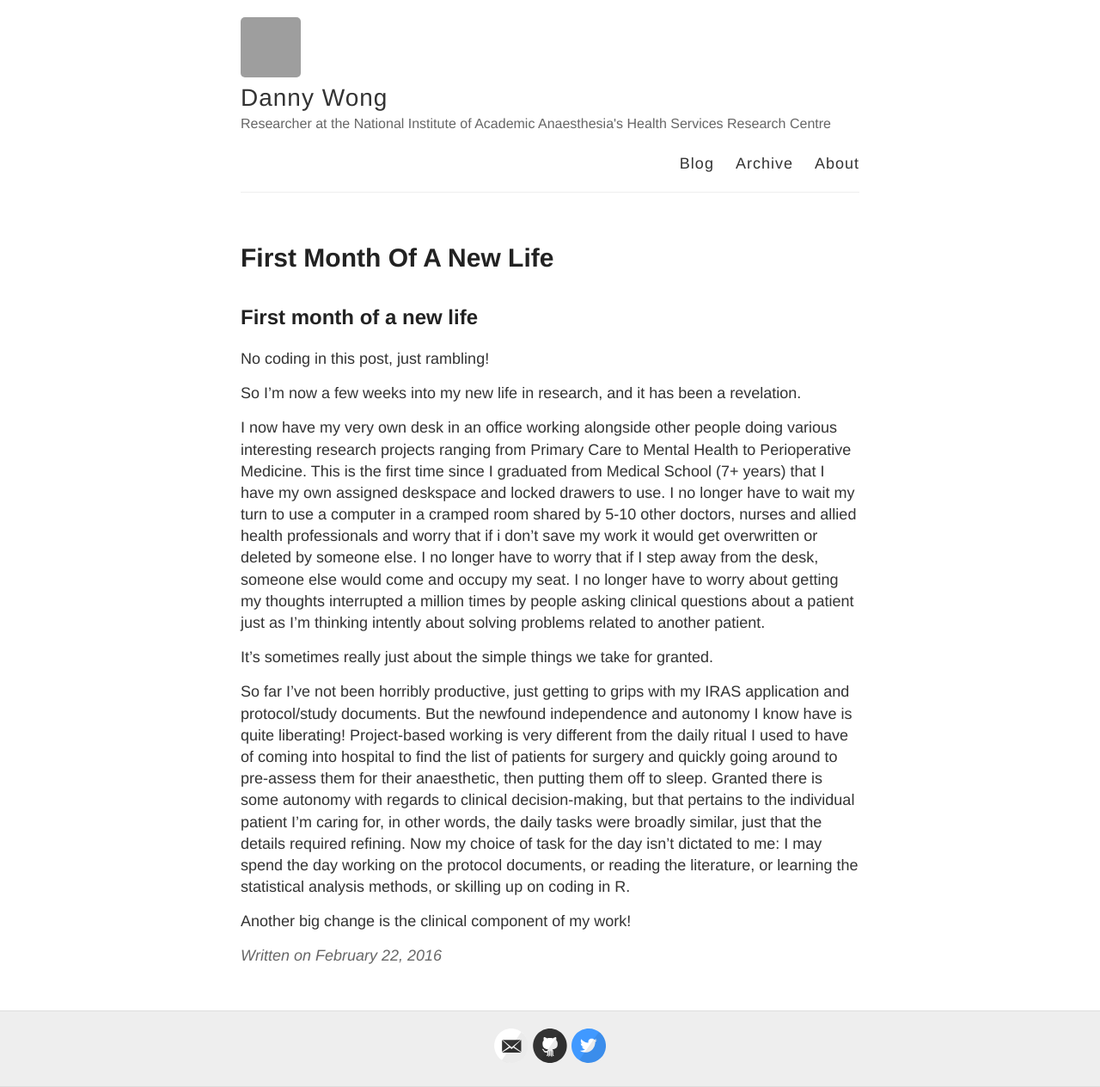
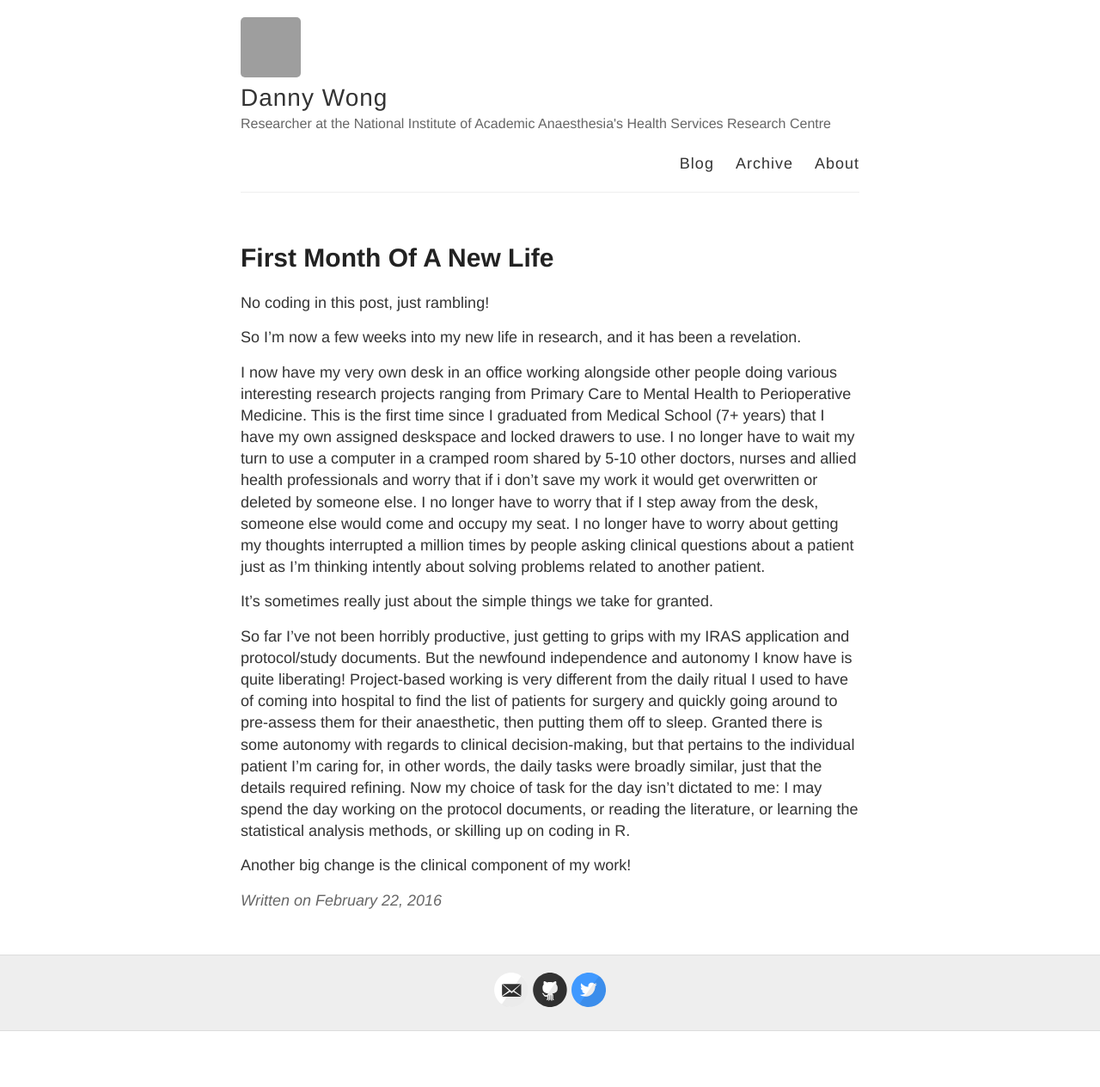
Before and after one commit to dannyjnwong/dannyjnwong.github.io, a Jekyll site: the page built from _posts/2016-02-22-first-month-of-a-new-life.md, in a window 1280 px wide. Shown: the whole page at 86% size. Built offline with Jekyll 4.4.1, drawn with Linux system fonts in a browser that asks for light colours; Markdown is read by kramdown in place of the engine named in the settings; comment, search, counter and statistics services are not loaded; after the commit the page ends 1199 px from its top, so only the background shows below that; grey boxes are pictures that could not be loaded.

Commit message:
Updated 2016-02-22-first-month-of-a-new-life.md

```diff
--- a/_posts/2016-02-22-first-month-of-a-new-life.md
+++ b/_posts/2016-02-22-first-month-of-a-new-life.md
@@ -2,10 +2,6 @@
 published: true
 layout: post
 ---
-
-
-
-## First month of a new life
 
 No coding in this post, just rambling!
 
```
